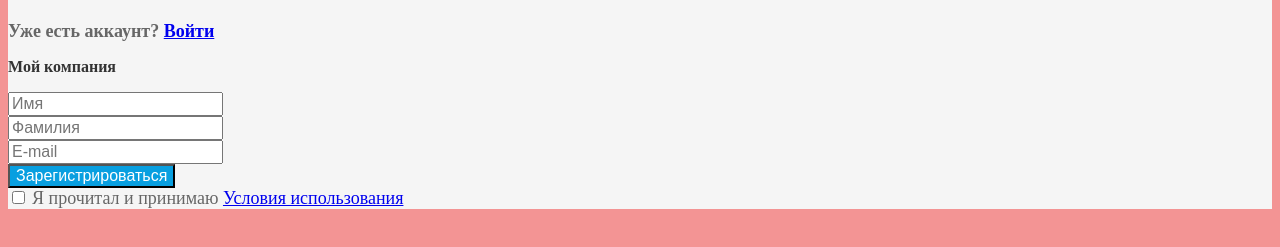
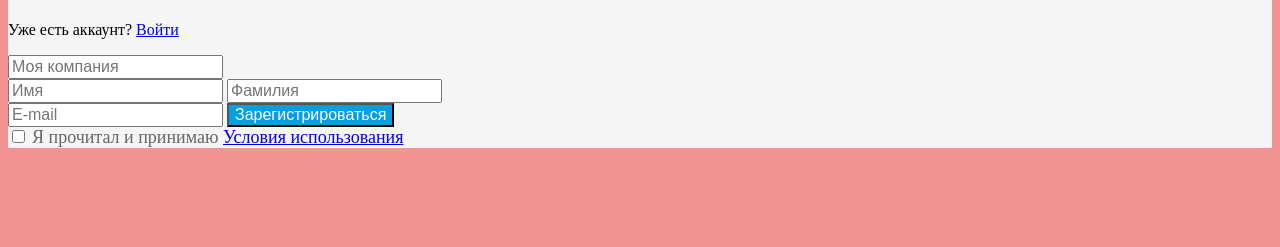
Before and after one commit to 183Natasha/dz-html, a plain HTML site: page 2-Forms/index.html in a window 1280 px wide. Shown: the part 69-316 px from the top of the page. Drawn offline with Linux system fonts and the light colour scheme.

Commit message:
после первого ревью

```diff
--- a/2-Forms/index.html
+++ b/2-Forms/index.html
@@ -8,19 +8,20 @@
 </head>
 <body>
     <div class="bg">
+        <form action="#">
+
         <h1>Регистрация</h1>
-        <h2>Уже есть аккаунт? <a href="#">Войти</a></h2>
-        <h3>Мой компания</h3>
-        <form action="#">
+        <p>Уже есть аккаунт? <a href="#">Войти</a></p>
+        <input type="text" placeholder="Моя компания" id="company" name="company" required>
+
             <div>
+                <label class="name_and_family"></label>
                 <input type="text" placeholder="Имя" id="name" name="name" required>
-            </div>
-            <div>
                 <input type="family" placeholder="Фамилия" id="family" name="family" required>
             </div>
-            <div>
-                <input type="email" placeholder="E-mail" id="email" name="email" required>
-            </div>
+
+            <input type="email" placeholder="E-mail" id="email" name="email" required>
+
             <button>Зарегистрироваться</button>
             <div>
                 <input type="checkbox" id="agree" name="agree" required>
```
